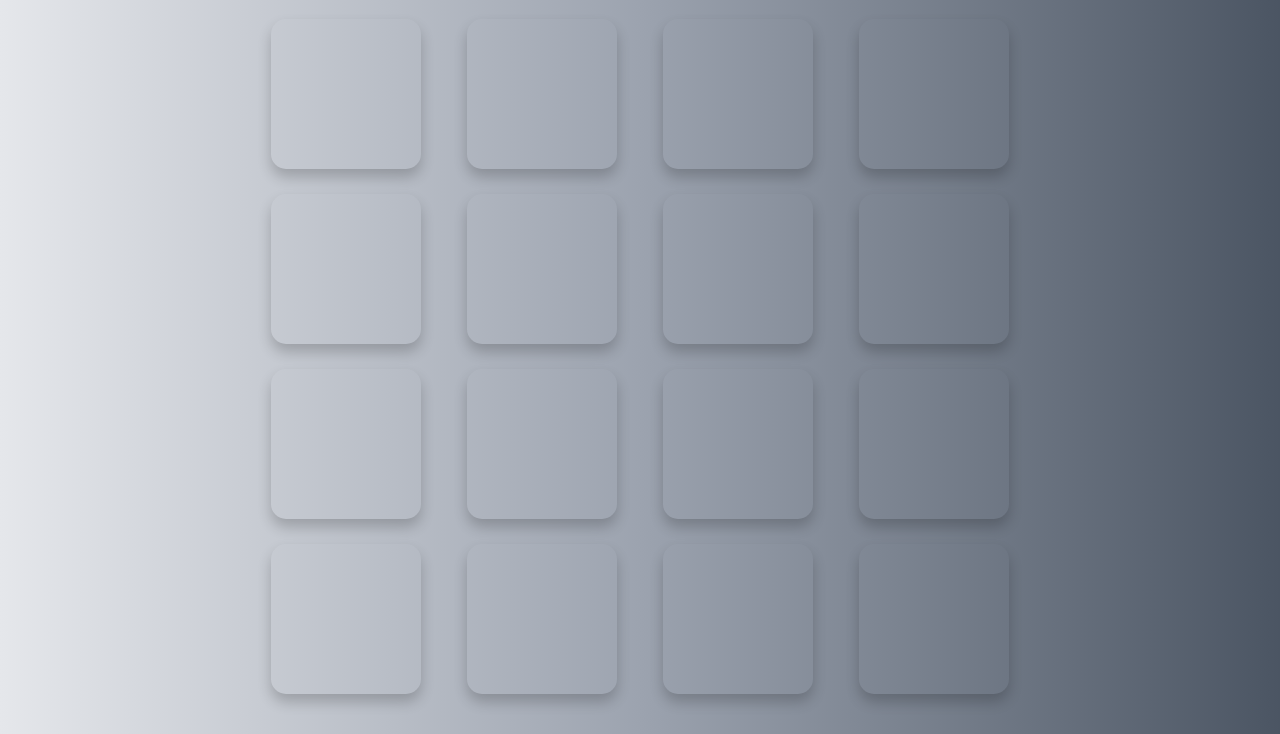
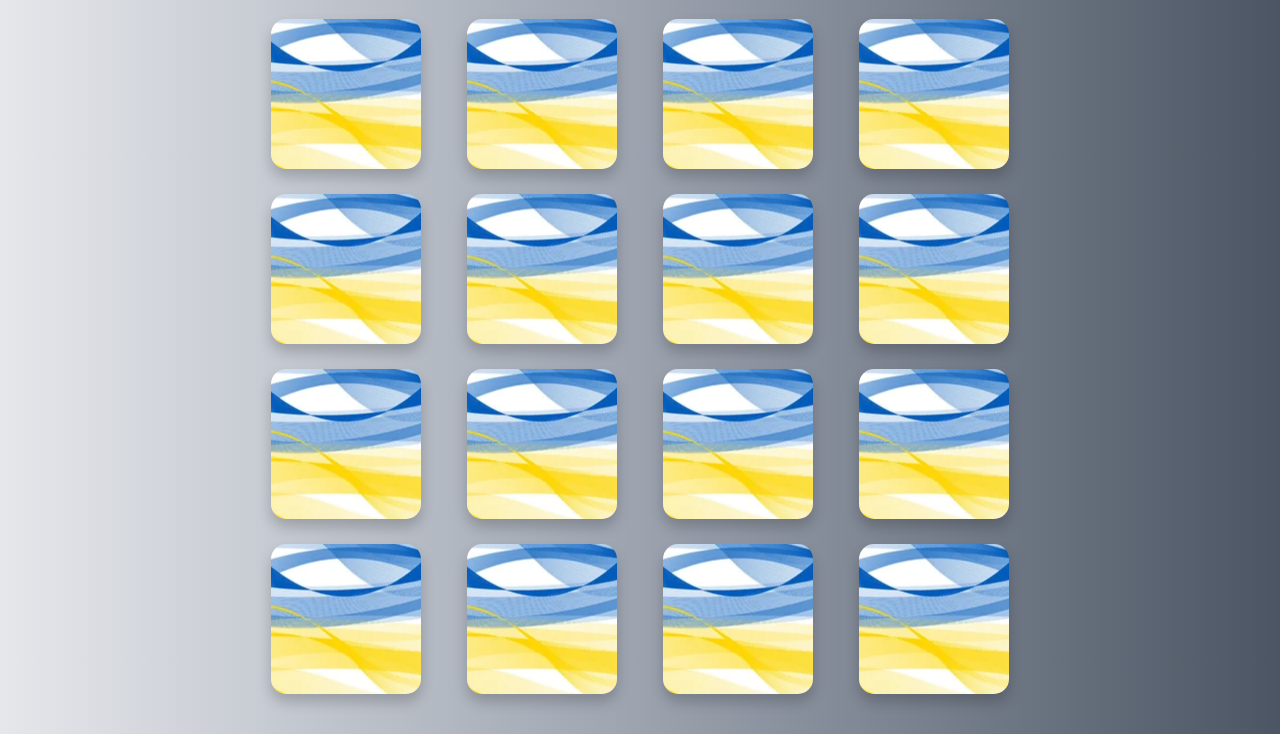
Before and after one commit to AlesiaPaulava/game-memory-cards, a plain HTML site: page index.html in a window 1280 px wide. Shown: the part 101-835 px from the top of the page. Drawn offline with Linux system fonts and the light colour scheme.

Commit message:
add link img

```diff
--- a/css/style.css
+++ b/css/style.css
@@ -46,7 +46,7 @@ h1 {
   justify-content: center;
   width: 150px;
   height: 150px;
-  background-image: url('img/card.jpg');
+  background-image: url(../img/card.jpg);
   background-position: center;
   color: transparent;
   box-shadow: 0 8px 14px 0 rgba(0, 0, 0, 0.2);
```
Also changed, not shown: 1 other file.
